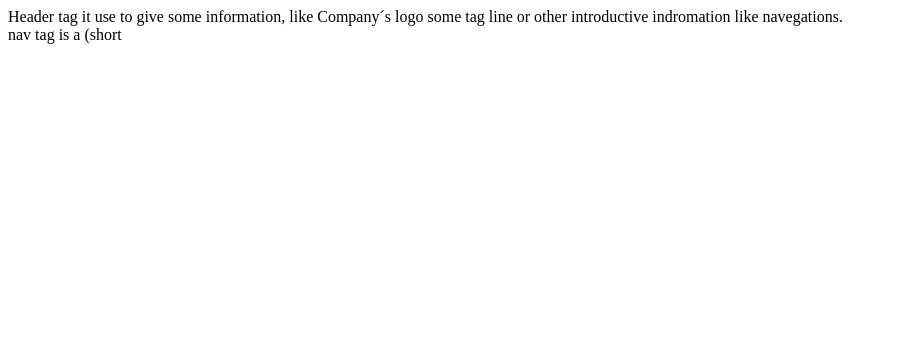
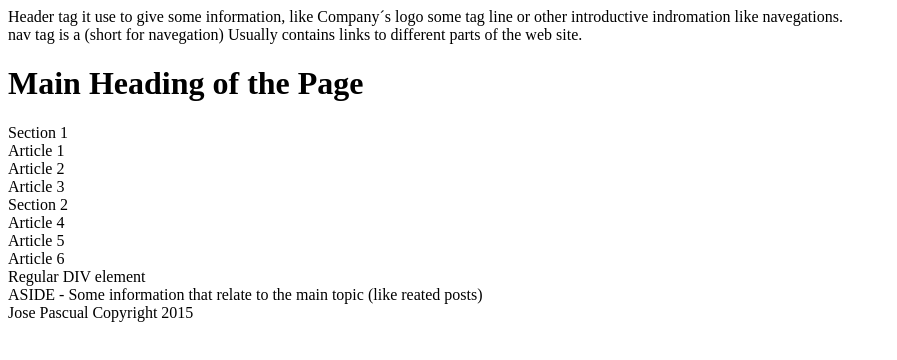
Before and after one commit to Lespht/coursera-test, a plain HTML site: page site/lecture 6 part 2.html in a window 1280 px wide. Shown: the whole page, without its empty margins (0-897 px from the left). Drawn offline with Linux system fonts and the light colour scheme.

Commit message:
I'm back

```diff
--- a/site/lecture 6 part 2.html
+++ b/site/lecture 6 part 2.html
@@ -1,14 +1,34 @@
 <!DOCTYPE html>
 <html lang="en">
 <head>
-	<meta charset="utf-8">
-	<title>Semantic Elements</title>
+  <meta charset="utf-8">
+  <title>Semantic Elements</title>
 </head>
 <body>
-<header>
-Header tag it use to give some information, like Company´s logo
-some tag line or other introductive indromation like navegations.
-<nav>nav tag is a (short </nav>
-</header>
+  <header>
+	Header tag it use to give some information, like Company´s logo some tag line or other introductive indromation like navegations.
+	<nav>nav tag is a (short for navegation) Usually contains links to different parts of the web site.</nav>
+  </header>
+  <h1>Main Heading of the Page</h1>
+  <section>
+  	Section 1
+  <article>Article 1</article>
+  <article>Article 2</article>
+  <article>Article 3</article>
+</section>
+<section>
+	Section 2
+	<article>Article 4</article>
+	<article>Article 5</article>
+	<article>Article 6</article>
+	<div>Regular DIV element</div>
+</section>
+<aside>
+	ASIDE - Some information that relate to the main topic (like reated posts)
+</aside>
+
+<footer>
+	Jose Pascual Copyright 2015
+</footer>
 </body>
 </html>
```
